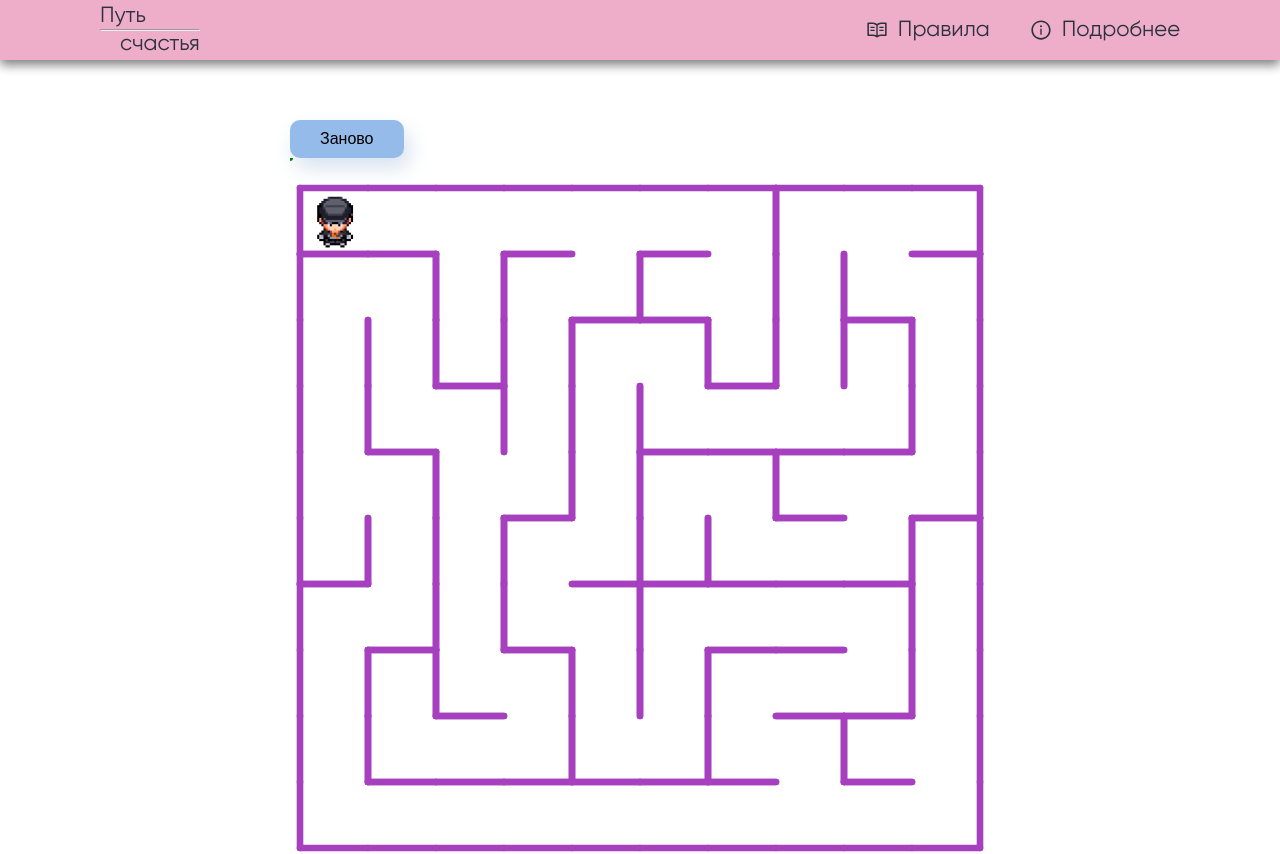
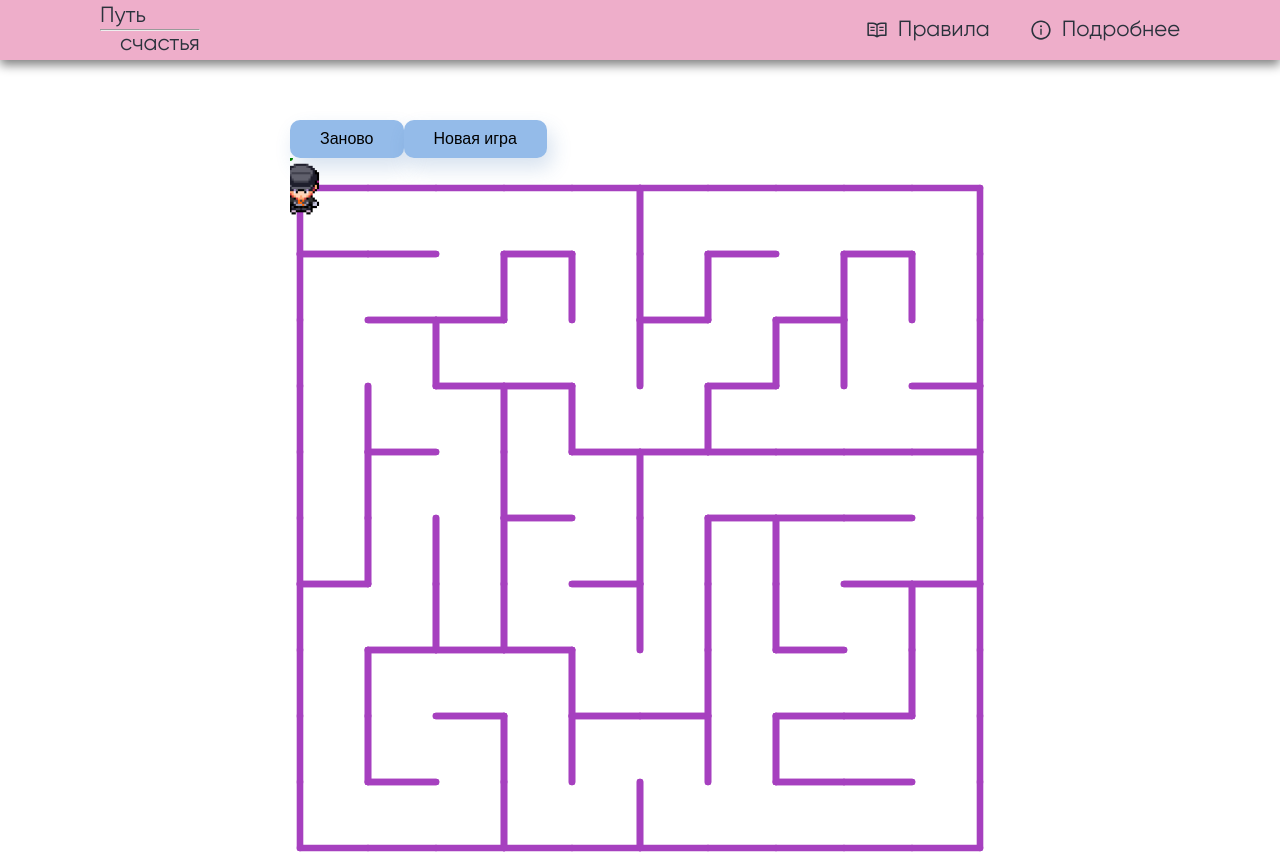
Before and after one commit to Pinkierar/hackathon-11-23, a React (Vite) app in the folder client/: page / in a window 1280 px wide. Shown: the top 854 px of the page. Built offline with nearby package versions, Linux system fonts and the light colour scheme.

Commit message:
Добавлена кнопка "Новая игра"

```diff
--- a/client/src/components/Game/index.tsx
+++ b/client/src/components/Game/index.tsx
@@ -16,17 +16,20 @@ export const Game = observer<GameProps>((props) => {
   const { children, ...otherProps } = props;
 
   const restartButtonRef = useRef<HTMLButtonElement>(null);
+  const newButtonRef = useRef<HTMLButtonElement>(null);
 
   return (
     <div {...otherProps}>
       <div>
         <Button ref={restartButtonRef}>Заново</Button>
+        <Button ref={newButtonRef}>Новая игра</Button>
       </div>
-      {restartButtonRef.current && (
+      {restartButtonRef.current && newButtonRef.current && (
         <P5Canvas
           className={style.canvas}
           sketch={sketch({
             restartButton: restartButtonRef.current,
+            newButton: newButtonRef.current
           })}
         />
       )}
--- a/client/src/components/Game/sketch.ts
+++ b/client/src/components/Game/sketch.ts
@@ -12,15 +12,28 @@ import { circleLine } from 'intersects';
 
 type SketchConfig = {
   restartButton: HTMLButtonElement;
+  newButton: HTMLButtonElement;
 };
 
 export const sketch =
   (config: SketchConfig) =>
   (p: P5Type): Sketch => {
-    let labyrinth!: Labyrinth;
+    p.colorMode(p.HSL, 1, 1, 1, 1);
+
+    const labyrinth: Labyrinth = new Labyrinth(
+      p.createVector(),
+      p.createVector(10, 10),
+      {
+        strokeWidth: 2,
+        stroke: p.color(0.8, 0.5, 0.5),
+      },
+    );
+    const parentHitboxShape = new CircleShape(16);
+    const parentHitbox = new Entity<CircleShape>(parentHitboxShape, {
+      strokeWidth: 2,
+      stroke: p.color('red'),
+    });
     let parent!: Parent<CircleShape>;
-    let parentHitboxShape!: CircleShape;
-    let parentHitbox!: Entity<CircleShape>;
 
     const parentSpeed: number = 0.01;
     const padding: Vector = p.createVector(20, 40);
@@ -35,24 +48,24 @@ export const sketch =
         SpriteShape.images.set('parent', p.loadImage('parent.png'));
       },
       setup: () => {
-        p.colorMode(p.HSL, 1, 1, 1, 1);
         p.strokeJoin(p.ROUND);
-
-        labyrinth = new Labyrinth(p.createVector(), p.createVector(10, 10), {
-          strokeWidth: 2,
-          stroke: p.color(0.8, 0.5, 0.5),
-        });
-
-        parentHitboxShape = new CircleShape(16);
-
-        parentHitbox = new Entity<CircleShape>(parentHitboxShape, {
-          strokeWidth: 2,
-          stroke: p.color('red'),
-        });
 
         parent = new Parent(SpriteShape.images.get('parent'), 1, parentHitbox);
 
         config.restartButton.onclick = () => {
+          parent.setPosition(
+            roomSize.copy().div(2).add(labyrinth.getPosition()),
+          );
+          prevMovement.set(0, 1);
+        };
+
+        config.newButton.onclick = () => {
+          labyrinth.recreateRooms();
+
+          p.windowResized();
+          p.draw();
+          p.windowResized();
+
           parent.setPosition(
             roomSize.copy().div(2).add(labyrinth.getPosition()),
           );
@@ -173,7 +186,7 @@ export const sketch =
         labyrinth.setSize(size);
         labyrinth.setStyle({ strokeWidth: scale });
 
-        parent.setPosition(roomSize.copy().div(2).add(labyrinth.getPosition()));
+        parent?.setPosition(roomSize.copy().div(2).add(labyrinth.getPosition()));
       },
     };
   };
--- a/client/src/components/P5Canvas/index.tsx
+++ b/client/src/components/P5Canvas/index.tsx
@@ -30,6 +30,10 @@ export const P5Canvas = observer<P5CanvasProps>((props) => {
     const container = containerRef.current;
 
     const p5 = new P5((p: P5Type) => {
+      Contextual.init(p);
+
+      let isResizedAfterDraw = false;
+
       const { preload, draw, setup, windowResized } = sketch
         ? sketch(p)
         : ({} as Sketch);
@@ -38,9 +42,7 @@ export const P5Canvas = observer<P5CanvasProps>((props) => {
       p.setup = () => {
         p.createCanvas(1, 1, p.P2D);
         setup && setup();
-        p.windowResized();
       };
-      let isResizedAfterDraw = false;
       p.draw = () => {
         draw && draw();
 
@@ -57,8 +59,6 @@ export const P5Canvas = observer<P5CanvasProps>((props) => {
 
         windowResized && windowResized();
       };
-
-      Contextual.init(p);
     }, container);
 
     return () => {
--- a/client/src/includes/graphics/entities/Labyrinth.ts
+++ b/client/src/includes/graphics/entities/Labyrinth.ts
@@ -20,6 +20,19 @@ export class Labyrinth extends Entity {
     this.segments.set(segments);
 
     this.setSize(size);
+  }
+
+  public createSolution(): Vector[] {
+    return [];
+  }
+
+  public recreateRooms(): void {
+    const { segments } = this;
+
+    const config = this.createConfig(segments);
+    this.rooms.forEach((row, y) =>
+      row.forEach((room, x) => room.setConfig(config[y][x])),
+    );
   }
 
   public setSize(size: Vector): void {
--- a/client/src/includes/graphics/entities/Room.ts
+++ b/client/src/includes/graphics/entities/Room.ts
@@ -4,6 +4,7 @@ import { Vector } from 'p5';
 export class Room extends Entity<RoomShape> {
   public setSize;
   public getSize;
+  public setConfig;
   public getConfig;
 
   public constructor(size: Vector, config: Vector4b, style?: Style) {
@@ -11,6 +12,7 @@ export class Room extends Entity<RoomShape> {
 
     this.setSize = this.shape.setSize.bind(this.shape);
     this.getSize = this.shape.getSize.bind(this.shape);
+    this.setConfig = this.shape.setConfig.bind(this.shape);
     this.getConfig = this.shape.getConfig.bind(this.shape);
   }
 }
```
